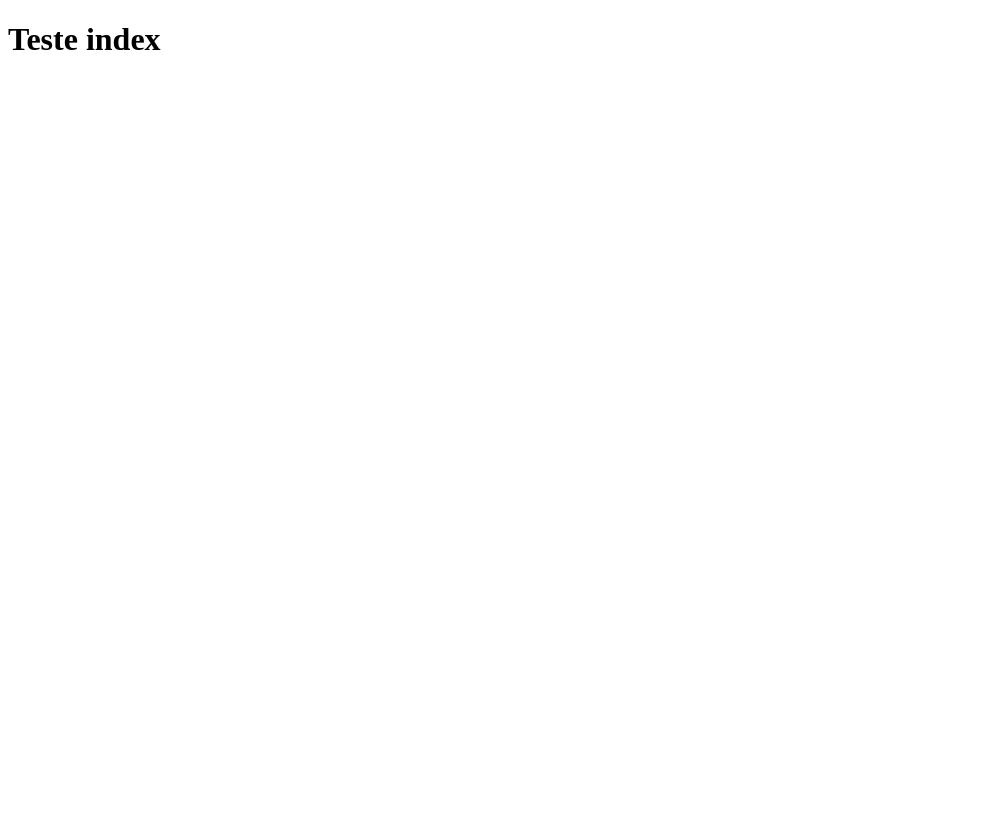
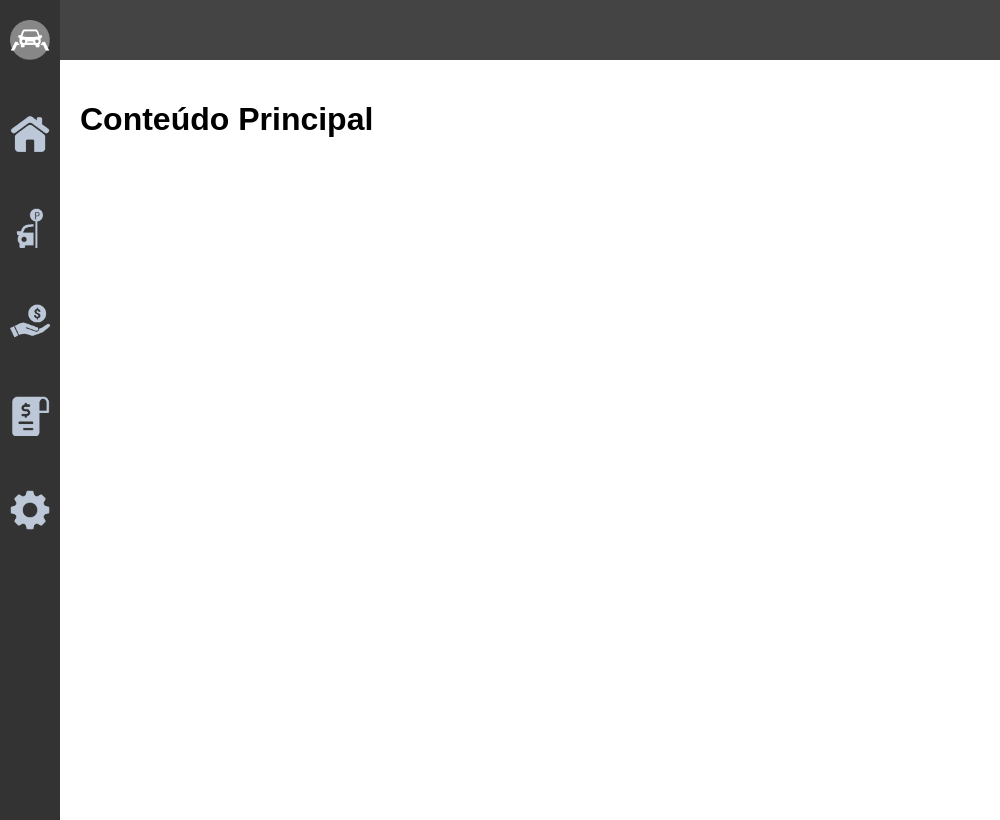
Before and after one commit to SusanMarques/projeto-sistema-de-estacionamento, an Electron app: page app/index.html in a window 1000 px wide. Drawn offline with Linux system fonts and the light colour scheme.

Commit message:
menu lateral e icones

```diff
--- a/app/index.html
+++ b/app/index.html
@@ -3,9 +3,29 @@
 <head>
     <meta charset="UTF-8">
     <meta name="viewport" content="width=device-width, initial-scale=1.0">
+    <link rel="stylesheet" href="../assets/style.css">
     <title>Sistema estacionamento</title>
 </head>
 <body>
-    <h1>Teste index</h1>
+    <div class="menu-lateral">
+        <div class="logomarca">
+            <img src="../assets/img/logo-estaciona-fácil.png" alt="Logo">
+        </div>
+        <a class="icones" href="#home"><img src="../assets/img/icone-casa-cinza.png" alt=""></a>
+        <a class="icones" href="#services"><img src="../assets/img/icone-estacionar.png" alt=""></a>
+        <a class="icones" href="#contact"><img src="../assets/img/icone-pagamento.png" alt=""></a>
+        <a class="icones" href="#about"><img src="../assets/img/icone-recibo.png" alt=""></a>
+        <a class="icones" href="#about"><img src="../assets/img/icone-configuracoes.png" alt=""></a>
+    </div>
+
+    <div class="topbar">
+        <div class="login">
+            <a href="#login"><i class="fa fa-user"></i></a>
+        </div>
+    </div>
+
+    <div class="content">
+        <h1>Conteúdo Principal</h1>
+    </div>
 </body>
 </html>
--- /dev/null
+++ b/assets/style.css
@@ -0,0 +1,53 @@
+body, html {
+    margin: 0;
+    padding: 0;
+    font-family: Arial, sans-serif;
+}
+
+body {
+    display: flex;
+}
+
+.menu-lateral {
+    height: 100vh;
+    width: 60px;
+    background-color: #333;
+    display: flex;
+    flex-direction: column;
+    align-items: center;
+    padding-top: 20px;
+}
+
+.menu-lateral img{
+    width: 40px;
+    height: 40px;
+}
+
+.menu-lateral a:hover {
+    color: #ffffff;
+}
+
+.icones{
+    padding-top: 50px;
+}
+
+.topbar {
+    width: 100%;
+    height: 60px;
+    background-color: #444;
+    display: flex;
+    justify-content: space-between;
+    align-items: center;
+    padding: 0 20px;
+    position: fixed;
+    top: 0;
+    left: 60px;
+    box-sizing: border-box;
+}
+
+.content {
+    margin-top: 60px;
+    padding: 20px;
+    width: calc(100% - 60px);
+    box-sizing: border-box;
+}
```
Also changed, not shown: assets/img/casa-branca.png (added), assets/img/casa.png (added), assets/img/icone-casa-cinza.png (added), assets/img/icone-configuracoes.png (added), assets/img/icone-estacionar.png (added), assets/img/icone-pagamento.png (added), assets/img/icone-recibo.png (added), assets/img/logo-estaciona-fácil.png (added).
